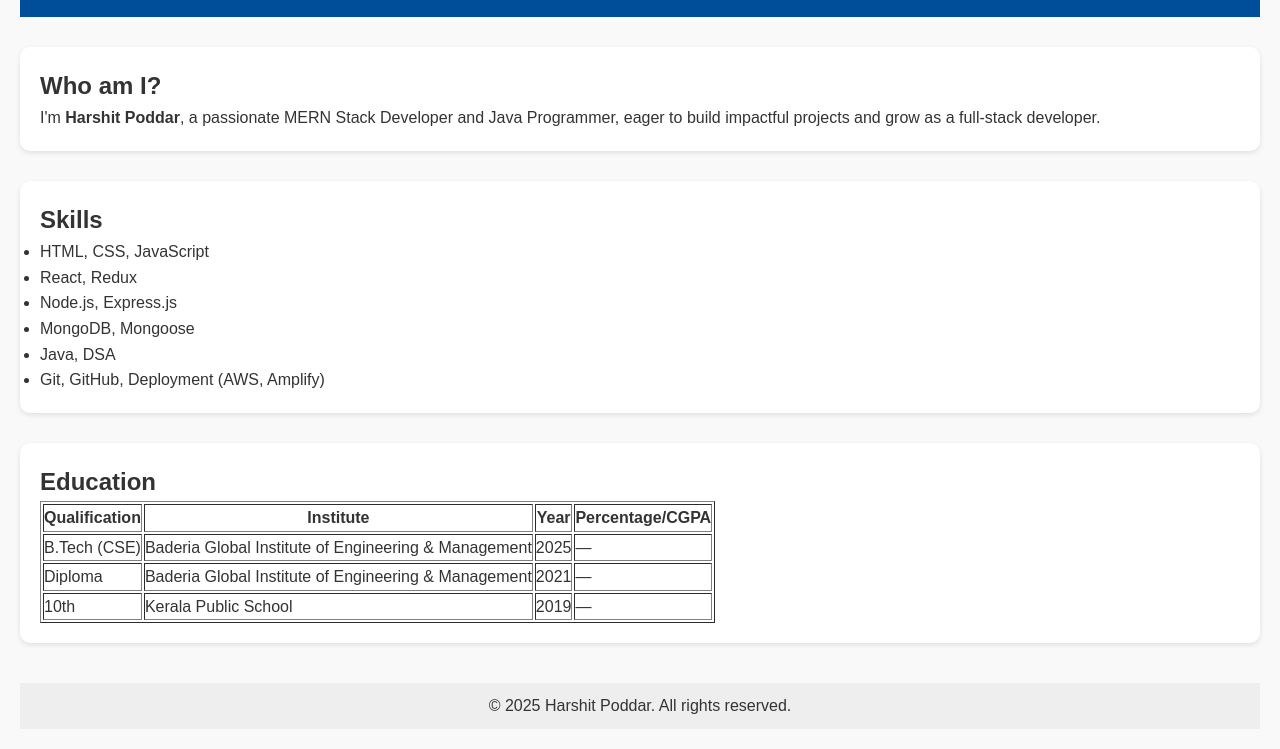
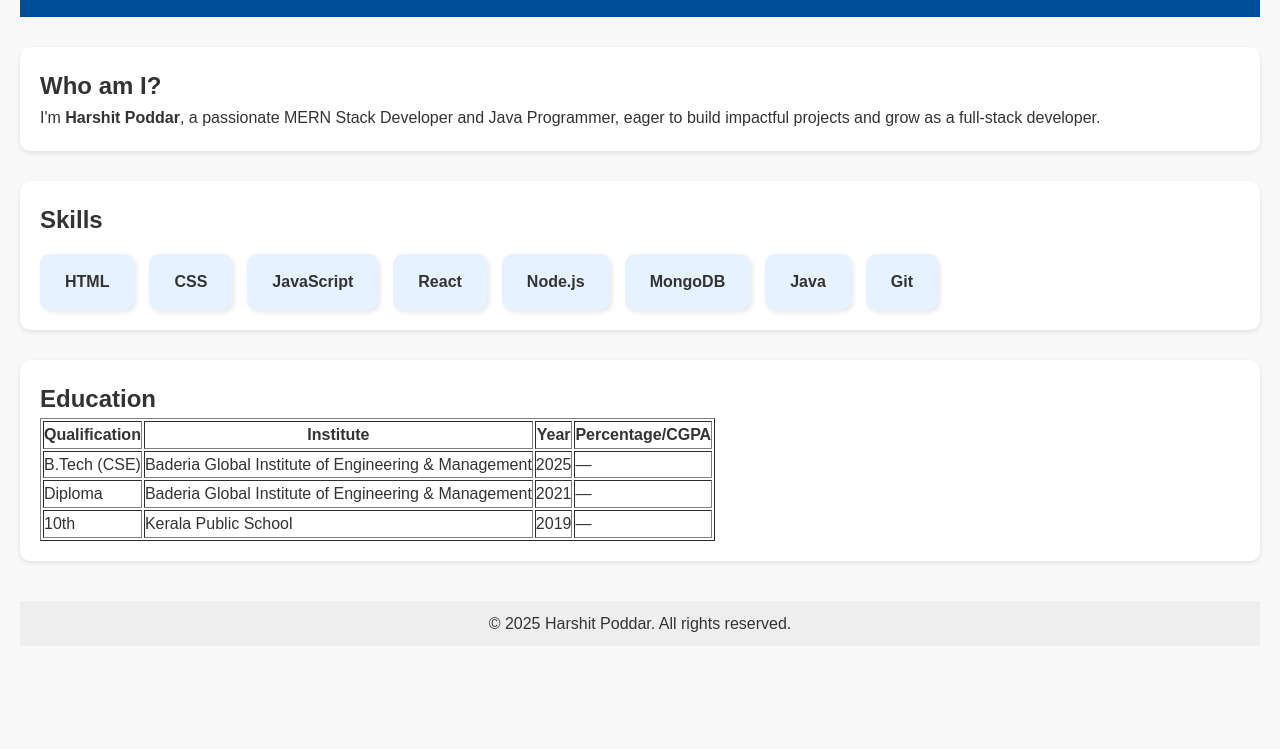
Before and after one commit to Harshit-7735/personal-portfolio-html, a plain HTML site: page about.html in a window 1280 px wide. Shown: the part 120-869 px from the top of the page. After the commit the page ends 800 px from the top, so only its background shows below. Drawn offline with Linux system fonts and the light colour scheme.

Commit message:
Added flexbox layout for skills section in about.html

```diff
--- a/about.html
+++ b/about.html
@@ -29,17 +29,20 @@
       </section>
 
       <!-- Skills Section -->
-      <section>
+      <section class="skills-section">
         <h2>Skills</h2>
-        <ul>
-          <li>HTML, CSS, JavaScript</li>
-          <li>React, Redux</li>
-          <li>Node.js, Express.js</li>
-          <li>MongoDB, Mongoose</li>
-          <li>Java, DSA</li>
-          <li>Git, GitHub, Deployment (AWS, Amplify)</li>
-        </ul>
+        <div class="skills-container">
+          <div class="skill-card">HTML</div>
+          <div class="skill-card">CSS</div>
+          <div class="skill-card">JavaScript</div>
+          <div class="skill-card">React</div>
+          <div class="skill-card">Node.js</div>
+          <div class="skill-card">MongoDB</div>
+          <div class="skill-card">Java</div>
+          <div class="skill-card">Git</div>
+        </div>
       </section>
+
 
       <!-- Education Section -->
       <section>
--- a/css/style.css
+++ b/css/style.css
@@ -71,3 +71,19 @@
     background-color: #eee;
     margin-top: 40px;
   }
+
+
+  .skills-container {
+    display: flex;
+    flex-wrap: wrap;
+    gap: 15px;
+    margin-top: 15px;
+  }
+
+  .skill-card {
+    background-color: #e6f2ff;
+    padding: 15px 25px;
+    border-radius: 10px;
+    font-weight: bold;
+    box-shadow: 2px 2px 5px rgba(0, 0, 0, 0.1);
+  }
```
